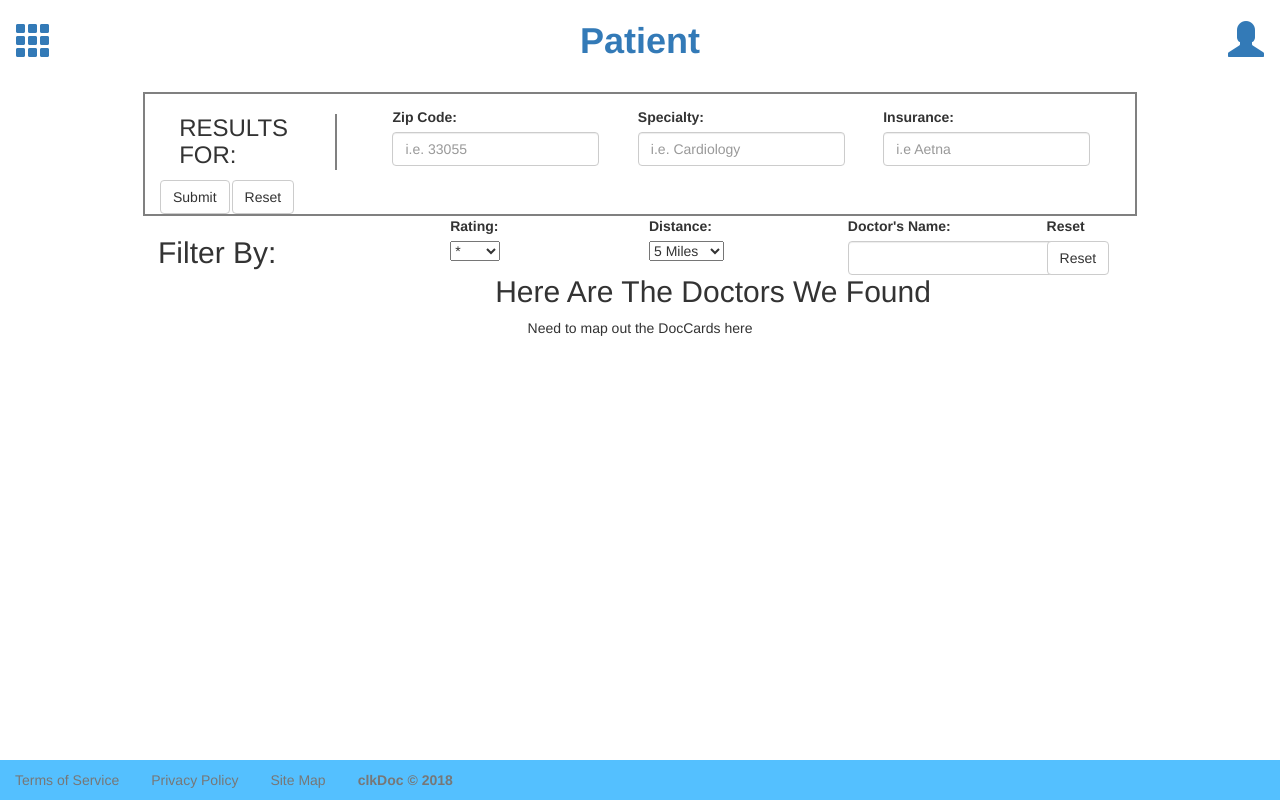
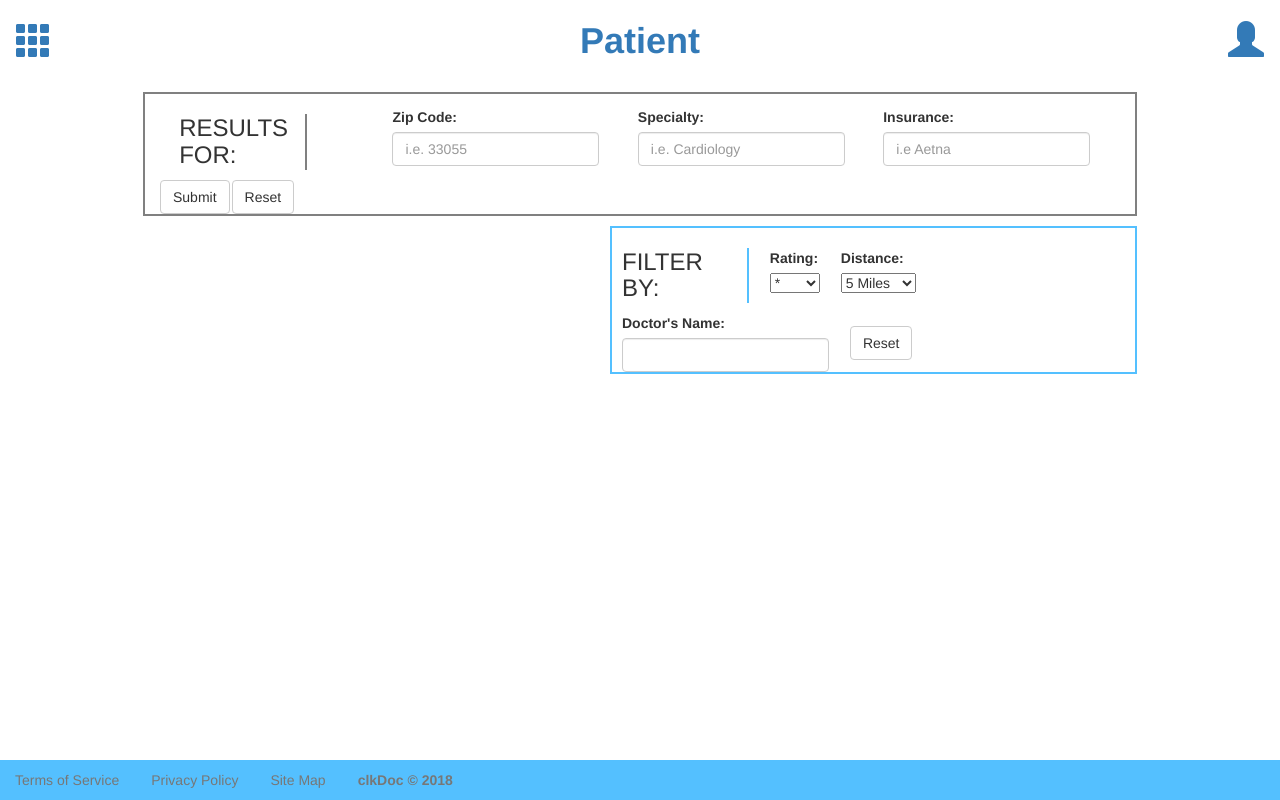
Before and after one commit to 3CLICK/clkdoc, a React (Create React App) app in the folder client/: page / in a window 1280 px wide. Built offline with nearby package versions, Linux system fonts and the light colour scheme.

Commit message:
Updating CSS, forms betters aligned and adaptable

```diff
--- a/client/src/components/Results/Results.css
+++ b/client/src/components/Results/Results.css
@@ -8,10 +8,26 @@
 	border-right-width: 2px;
 	border-right-style: solid;
 	border-right-color: gray;
-	margin-right: 10%;
+	margin-right: 27%;
 	padding-bottom: 1%;
 	padding-top:1%;
 
+}
+
+#filterRow{
+	border-width: 2px;
+	border-style: solid;
+	border-color: #54c0ff;
+	margin-top: 1%;
+}
+
+#filterLabel{
+	border-right-width: 2px;
+	border-right-style: solid;
+	border-right-color: #54c0ff;
+	padding-bottom: 1%;
+	padding-top:1%;
+	padding-right: 5%;
 }
 
 label{
--- a/client/src/components/Results/Results.js
+++ b/client/src/components/Results/Results.js
@@ -12,7 +12,8 @@ class Results extends Component {
       render() {
       return (
         <div class="container">
-          <form className="form form-inline col-xs-12 pull-right" id="resultRow" >
+
+          <form className="form form-inline col-xs-12 pull-right" id="resultRow">
                 <div className="form-group">
                 <h3 class="pull-left" id="resultLabel">RESULTS FOR:</h3>
                 </div>
@@ -54,16 +55,15 @@ class Results extends Component {
           </form>
 
 
+          <form className="form-inline pull-right" id="filterRow">
 
-            <div class="col-xs-3" id="filterLabel">
-              <h2>Filter By:</h2>
+            <div className="form-group">
+              <h3 class="pull-left" id="filterLabel">FILTER BY:</h3>
             </div>
 
-            <div class="col-xs-9">
-              <form className="form form-inline col-xs-12 pull-right">
-                <div class="form-group col-xs-3">
-                  <label htmlFor="rating">Rating:</label>
-                  <select name="Rating">
+            <div class="form-group">
+              <label for="Rating">Rating:</label>
+                <select nameClass="form-control">
                   <option value={1}>*</option>
                   <option value={2}>**</option>
                   <option value={3}>***</option>
@@ -71,9 +71,10 @@ class Results extends Component {
                   <option value={5}>*****</option>
                 </select>
             </div>
-                <div class="form-group col-xs-3">
-                  <label htmlFor="distance">Distance:</label>
-                  <select name="distance">
+
+            <div class="form-group">
+              <label>Distance:</label>
+                <select nameClass="form-control">
                   <option value={5}>5 Miles</option>
                   <option value={10}>10 Miles</option>
                   <option value={15}>15 Miles</option>
@@ -81,52 +82,25 @@ class Results extends Component {
                   <option value={25}>25 Miles</option>
                 </select>
             </div>
-                <div class="form-group col-xs-3">
-                  <label htmlFor="docName">Doctor's Name:</label>
-                  <input type="docName" class="form-control" id="docName" />
+
+            <div className="form-group">
+              <label>Doctor's Name:</label>
+                <input
+                  type="docName"
+                  className="form-control"
+                  id="docName" />
             </div>
-                <div class="form-group col-xs-offset-1 col-xs-1">
-                  <label htmlFor="reset">Reset</label>
-                  <button type="reset" class="btn btn-default">Reset</button>
+
+            <div class="form-group">
+                <button type="reset" class="btn btn-default pull-right">Reset</button>
             </div>
+
           </form>
+
         </div>
 
 
-          <div class="row">
-            <div class="container text-center">
-              <h2>Here Are The Doctors We Found</h2>
-            </div>
-{/*            <div id="myCarousel" class="carousel slide" data-ride="carousel" data-interval="false">
-              <ol class="carousel-indicators">
-                <li data-target="#myCarousel" data-slide-to={0} class="active" />
-                <li data-target="#myCarousel" data-slide-to={1} />
-                <li data-target="#myCarousel" data-slide-to={2} />
-              </ol>
-              <div class="carousel-inner jumbotron" width={460} height={345}>
-                <div class="item active">
-                  <p>ONE AND ONLY ONE div needs to have the class "item active". ALL slides need to have the class "item" AND be nested inside the div with class "carousel slide". Lorem Ipsum has been the industry's standard dummy text ever since the 1500s, when an unknown printer took a galley of type and scrambled it to make a type specimen book. It has survived not only five centuries, but also the leap into electronic typesetting, remaining essentially unchanged. It was popularised in the 1960s with the release of Letraset sheets containing Lorem Ipsum passages, and more recently with desktop publishing software like Aldus PageMaker including versions of Lorem Ipsum.</p>
-                </div>
-                <div class="item">
-                  Dummy text
-                </div>
-              </div>
-              <a class="left carousel-control" href="#myCarousel" data-slide="prev">
-                <span class="glyphicon glyphicon-chevron-left" />
-                <span class="sr-only">Previous</span>
-              </a>
-              <a class="right carousel-control" href="#myCarousel" data-slide="next">
-                <span class="glyphicon glyphicon-chevron-right" />
-                <span class="sr-only">Next</span>
-              </a>
-            </div>*/}
-            <div class="row" id="found">
-              <div className="container">
-                <p className="text-center">Need to map out the DocCards here</p>
-              </div>
-            </div>
-          </div>
-        </div>
+
         );
       };
 
```
Lines whose indentation alone changed are shown as unchanged.
